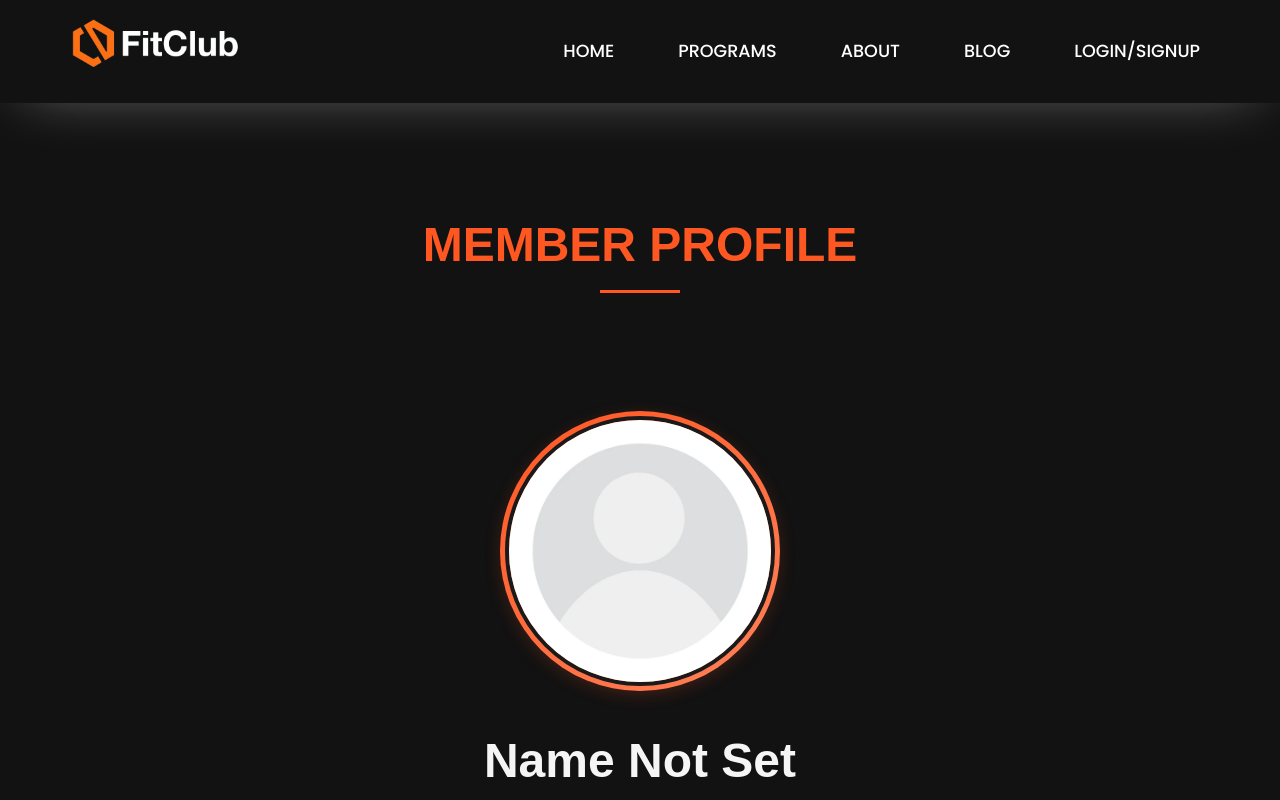
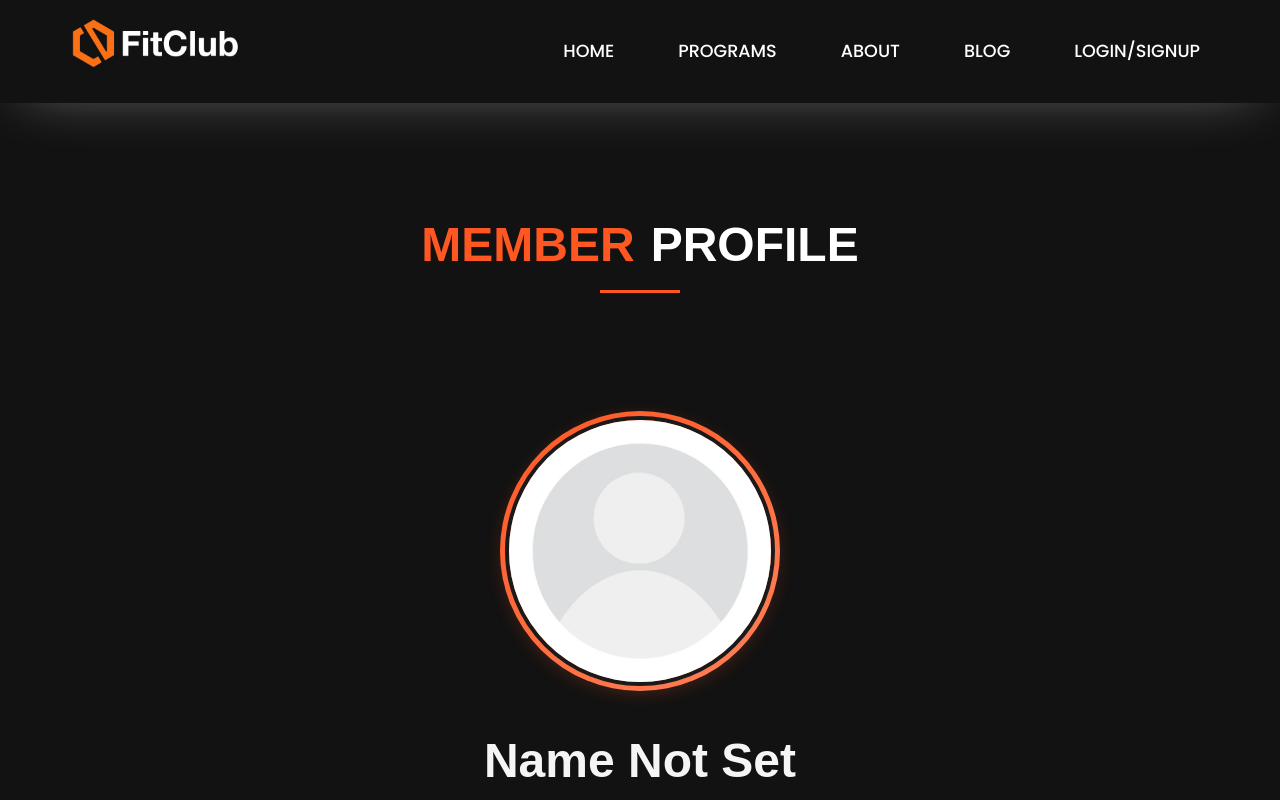
Before and after one commit to TusharGhosh56/Fit_Club, a React (Create React App) app: page /profile in a window 1280 px wide. Shown: the top 800 px of the page. Built offline with nearby package versions, Linux system fonts and the light colour scheme; no server answers.

Commit message:
fixed css fonts and display

```diff
--- a/src/css/Profile.css
+++ b/src/css/Profile.css
@@ -10,9 +10,11 @@
     font-size: clamp(2.5rem, 4vw, 3rem);
     text-align: center;
     margin-bottom: 4rem;
-    color: #FF5722;
+    color: #ffffff;
     text-transform: uppercase;
     position: relative;
+    display: flex;
+    gap: 1rem;
 }
 
 .profile-container h2::after {
--- a/src/pages/Profile.js
+++ b/src/pages/Profile.js
@@ -120,7 +120,7 @@ const Profile = () => {
   return (
     <div className="profile-container">
       <div className="profile-header-actions">
-        <h2>{userData?.role === 'Trainer' ? 'Trainer Profile' : 'Member Profile'}</h2>
+        <h2><p className="highlight">{userData?.role === 'Trainer' ? 'Trainer' : 'Member'}</p>profile</h2>
       </div>
 
       {error && <div className="error-message">{error}</div>}
```
